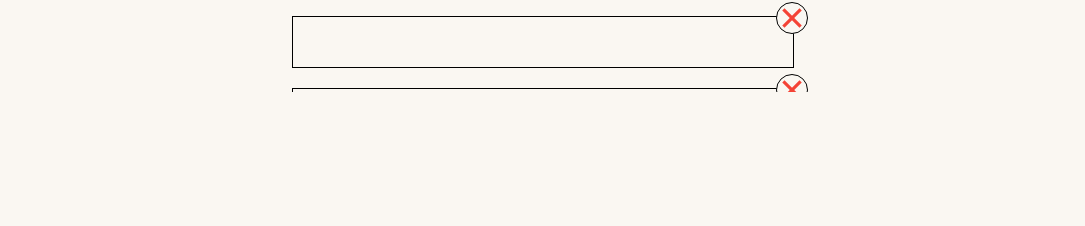
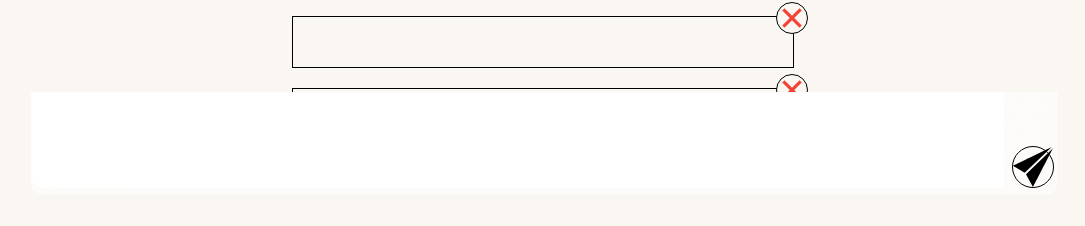
Before and after one commit to UdavUPS/React_lifecycle-http_CRUD, a React (Vite) app: page / in a window 1280 px wide. Shown: the part 564-790 px from the top of the page, without its empty margins (97-1182 px from the left). Built offline with nearby package versions, Linux system fonts and the light colour scheme.

Commit message:
Реализация компонентов для ввода сообщений

```diff
--- a/src/components/App/App.css
+++ b/src/components/App/App.css
@@ -33,3 +33,14 @@
   flex-wrap: wrap;
   justify-content: space-around;
 }
+
+.app-body__message-input {
+  /* border: 1px solid black; */
+  border: 1px solid rgba(255, 255, 255, 0.5);
+  backdrop-filter: blur(50px);
+  background: rgba(255, 255, 255, 0.5);
+  width: 100%;
+  height: 100px;
+  border-bottom-right-radius: 10px;
+  border-bottom-left-radius: 10px;
+}
--- a/src/components/App/App.jsx
+++ b/src/components/App/App.jsx
@@ -2,6 +2,7 @@
 /* import uniqid from 'uniqid'; */
 import './App.css'
 import { MessageComponent } from '../MessageComponent/MessageComponent.jsx';
+import { InputMessage } from '../InputMessage/InputMessage.jsx';
 /* let elem = []; */
 
 
@@ -10,7 +11,6 @@ function App() {
   function closeMessage(e) {
     let messageBlock = e.target.parentElement.parentElement;
     if (messageBlock.classList.contains('delSim')) {
-      /* console.log('Да'); */
       messageBlock = messageBlock.parentElement;
     }
     messageBlock = messageBlock.parentElement;
@@ -36,6 +36,9 @@ function App() {
         <MessageComponent onClick={(e) => { closeMessage(e) }}/>
         <MessageComponent onClick={(e) => { closeMessage(e) }}/>
       </div>
+      <div className="app-body__message-input">
+        <InputMessage />
+      </div>
     </div>
   )
 }
--- a/src/components/InputMessage/InputMessage.css
+++ b/src/components/InputMessage/InputMessage.css
@@ -0,0 +1,28 @@
+.iput-box {
+    /* border: 1px solid black; */
+    width: 100%;
+    height: 100%;
+    border-bottom-right-radius: 10px;
+    border-bottom-left-radius: 10px;
+}
+
+.iput-box__post {
+    border: 1px solid black;
+    width: 40px;
+    height: 40px;
+    border-radius: 50%;
+ /*    margin-left: auto;
+    margin-top: 7%; */
+    margin: -45px 2px 0 auto;
+}
+.iput-box__input {
+    width: calc(99% - 42px);
+    height: 95px;
+    border-bottom-left-radius: 10px;
+    font-size: 1.2rem;
+    padding: 0.5rem;
+    box-sizing: border-box;
+    border: none;
+    resize: none;
+    outline: none;
+}
--- a/src/components/InputMessage/InputMessage.jsx
+++ b/src/components/InputMessage/InputMessage.jsx
@@ -0,0 +1,11 @@
+import './InputMessage.css';
+const postSimbol = (<svg viewBox="0 0 32 32" version="1.1" xmlns="http://www.w3.org/2000/svg" xmlnsXlink="http://www.w3.org/1999/xlink" fill="#000000"><g id="SVGRepo_bgCarrier" strokeWidth="0"></g><g id="SVGRepo_tracerCarrier" strokeLinecap="round" strokeLinejoin="round"></g><g id="SVGRepo_iconCarrier"> <title>send-email</title> <desc>Created with Sketch Beta.</desc> <defs> </defs> <g id="Page-1" stroke="none" strokeWidth="1" fill="none" fillRule="evenodd" > <g id="Icon-Set-Filled" transform="translate(-570.000000, -257.000000)" fill="#000000"> <path d="M580.407,278.75 C581.743,281.205 586,289 586,289 C586,289 601.75,258.5 602,258 L602.02,257.91 L580.407,278.75 L580.407,278.75 Z M570,272 C570,272 577.298,276.381 579.345,277.597 L601,257 C598.536,258.194 570,272 570,272 L570,272 Z" id="send-email" > </path> </g> </g> </g></svg>);
+
+export function InputMessage() {
+    return (
+        <div className="iput-box">
+            <textarea type="text" className="iput-box__input" />
+            <div className="iput-box__post"><p className="postSim" >{postSimbol}</p></div>
+        </div>
+    )
+}
--- a/src/components/MessageComponent/MessageComponent.jsx
+++ b/src/components/MessageComponent/MessageComponent.jsx
@@ -2,6 +2,10 @@ import './MessageComponent.css';
 const delSimbol = (<svg xmlns="http://www.w3.org/2000/svg" x="0px" y="0px" width="100%" height="100%" viewBox="0 0 48 48">
     <path fill="#F44336" d="M21.5 4.5H26.501V43.5H21.5z" transform="rotate(45.001 24 24)"></path><path fill="#F44336" d="M21.5 4.5H26.5V43.501H21.5z" transform="rotate(135.008 24 24)"></path>
     </svg>);
+
+/**
+ * Компонент вывода сообщений
+ */
 
 export function MessageComponent ({onClick}) {
 
```
